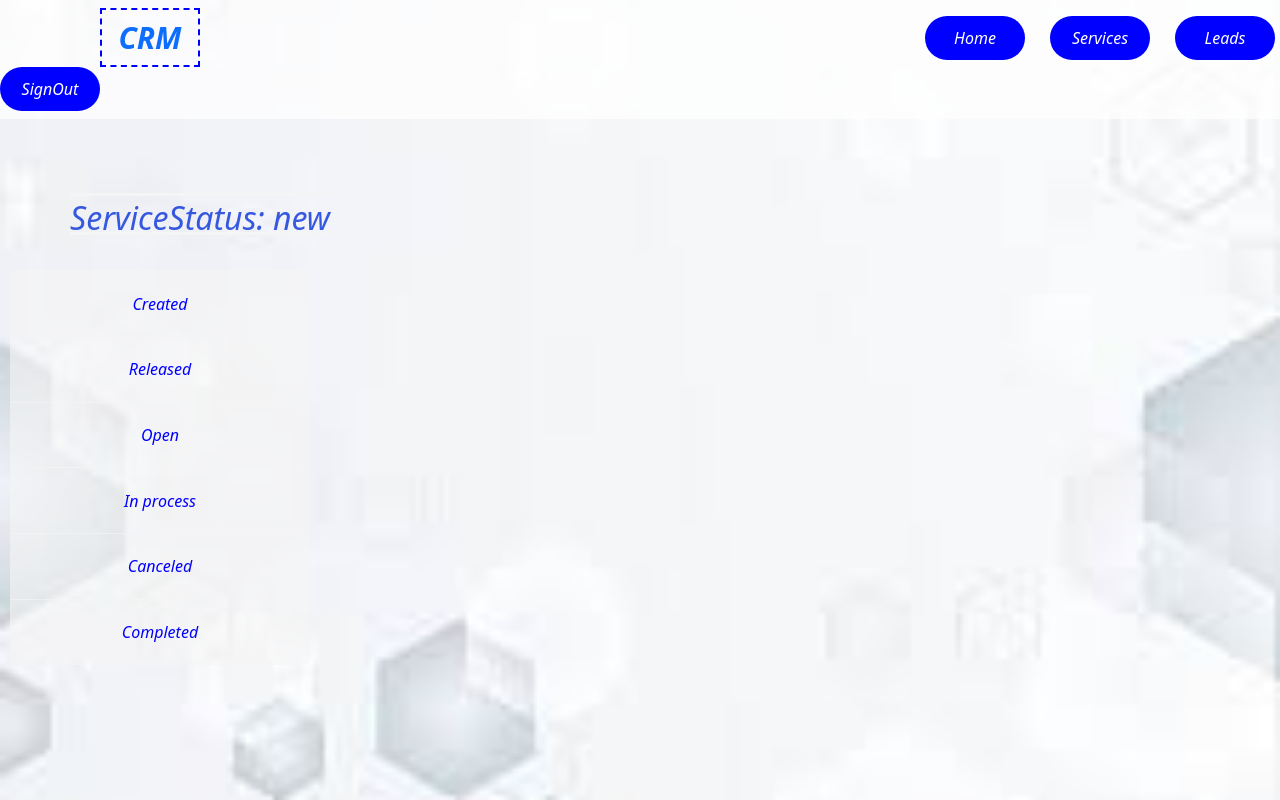
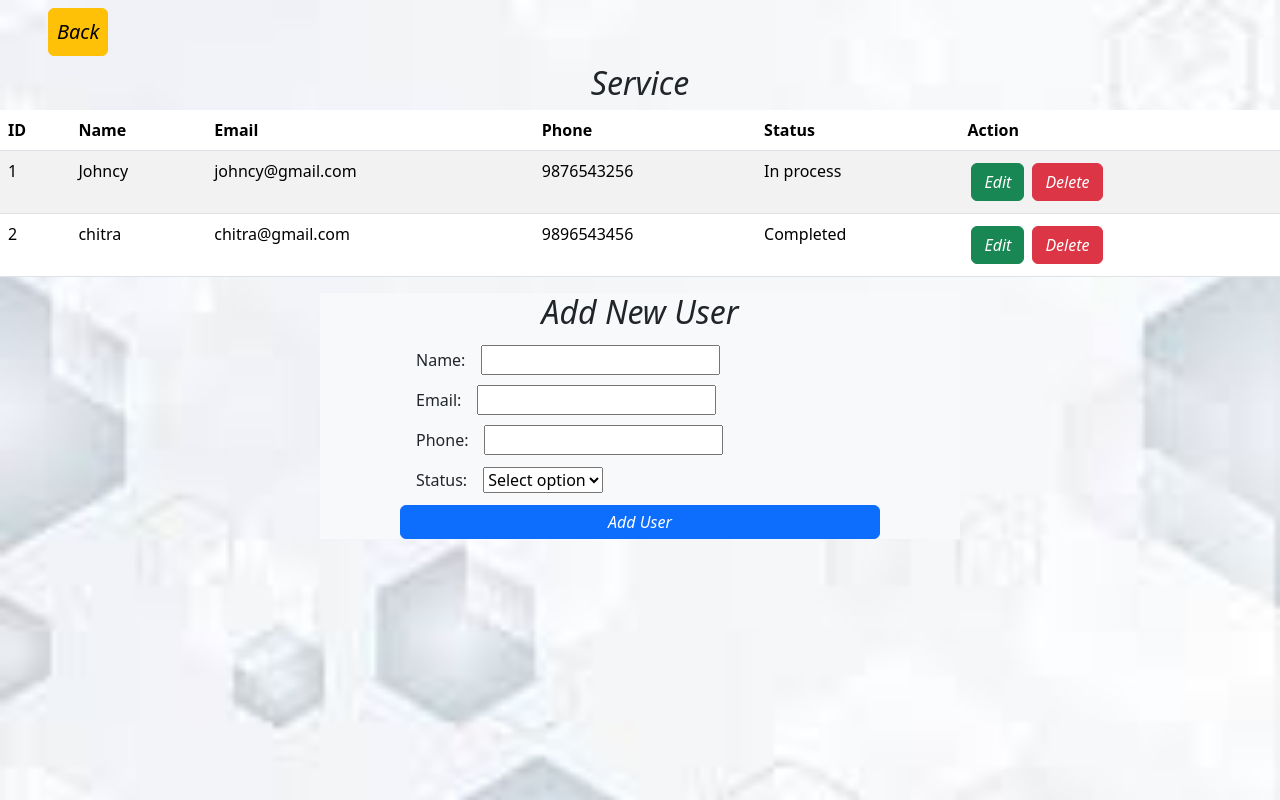
Before and after one commit to bhavanilakshmi23/auth-frontend, a React (Create React App) app: page /service in a window 1280 px wide. Built offline with nearby package versions, Linux system fonts and the light colour scheme.

Commit message:
Update Service.js

```diff
--- a/src/components/Service.js
+++ b/src/components/Service.js
@@ -1,26 +1,184 @@
 import React, { useState } from 'react';
-import Navbar from "./Navbar";
+import { Link } from 'react-router-dom'
 
 const Service = () => {
-  const [serviceStatus, setServiceStatus] = useState('new');
+  const initialUsers = [
+    { id: 1, name: 'Johncy', email: 'johncy@gmail.com', phone: '9876543256', Status: 'In process' },
+    { id: 2, name: 'chitra', email: 'chitra@gmail.com', phone: '9896543456', Status: 'Completed' },
+  ];
 
-  const handleStatusChange = (newStatus) => {
-    setServiceStatus(newStatus);
+  const options = ['Created', 'Realeased', 'Open','Canceld','In process','Completed'];
+
+  const [users, setUsers] = useState(initialUsers);
+  const [editingUser, setEditingUser] = useState(null);
+  const [newUser, setNewUser] = useState({ name: '', email: '', phone: '', Status: '' });
+
+  const handleEdit = (id) => {
+    const userToEdit = users.find((user) => user.id === id);
+    setEditingUser(userToEdit);
+  };
+
+  const handleSave = () => {
+    setUsers((prevUsers) =>
+      prevUsers.map((user) =>
+        user.id === editingUser.id ? editingUser : user
+      )
+    );
+    setEditingUser(null);
+  };
+
+  const handleCancel = () => {
+    setEditingUser(null);
+  };
+
+  const handleInputChange = (e, isEditing = false) => {
+    const targetUser = isEditing ? editingUser : newUser;
+    const updatedUser = {
+      ...targetUser,
+      [e.target.name]: e.target.value,
+    };
+
+    if (isEditing) {
+      setEditingUser(updatedUser);
+    } else {
+      setNewUser(updatedUser);
+    }
+  };
+
+  const handleAdd = () => {
+    const newUserWithId = {
+      ...newUser,
+      id: users.length + 1,
+    };
+
+    setUsers([...users, newUserWithId]);
+    setNewUser({ name: '', email: '', phone: '', Status: '' });
+  };
+
+  const handleDelete = (id) => {
+    setUsers(users.filter((user) => user.id !== id));
   };
 
   return (
-      <div>
-          <Navbar/>
-      <h2 className='head'>ServiceStatus: {serviceStatus}</h2>
-<div class="btn-group-vertical" role="group" aria-label="Basic example">
-      <button onClick={() => handleStatusChange('Created')} className="btn btn-primary">Created</button>
-      <button onClick={() => handleStatusChange('Released')} className="btn btn-primary">Released</button>
-      <button onClick={() => handleStatusChange('Open')} className="btn btn-primary">Open</button>
-      <button onClick={() => handleStatusChange('In process')} className="btn btn-primary">In process</button>
-      <button onClick={() => handleStatusChange('Canceled')} className="btn btn-primary">Canceled</button>
-      <button onClick={() => handleStatusChange('Completed')} className="btn btn-primary">Completed</button>
-</div>
-    </div>
+    <>
+     <Link to="/home" className="btn btn-warning w-auto  fs-5 p-2 fw-normal my-2 mx-5 text-center">Back</Link>
+    <div className='d-flex flex-column bg-whitesmoke align-items-center m-50 p-20'>
+      <h2 className='fst-italic'>Service</h2>
+      <table className='table table-striped'>
+        <thead>
+          <tr>
+            <th>ID</th>
+            <th>Name</th>
+            <th>Email</th>
+            <th>Phone</th>
+            <th>Status</th>
+            <th>Action</th>
+          </tr>
+        </thead>
+        <tbody>
+          {users.map((user) => (
+            <tr key={user.id}>
+              <td>{user.id}</td>
+              <td>
+                {editingUser && editingUser.id === user.id ? (
+                  <input
+                    type="text"
+                    name="name"
+                    value={editingUser.name}
+                    onChange={(e) => handleInputChange(e, true)}
+                  />
+                ) : (
+                  user.name
+                )}
+              </td>
+              <td>
+                {editingUser && editingUser.id === user.id ? (
+                  <input
+                    type="text"
+                    name="email"
+                    value={editingUser.email}
+                    onChange={(e) => handleInputChange(e, true)}
+                  />
+                ) : (
+                  user.email
+                )}
+              </td>
+              <td>
+                {editingUser && editingUser.id === user.id ? (
+                  <input
+                    type="text"
+                    name="phone"
+                    value={editingUser.phone}
+                    onChange={(e) => handleInputChange(e, true)}
+                  />
+                ) : (
+                  user.phone
+                )}
+              </td>
+              <td>
+                {editingUser && editingUser.id === user.id ? (
+                  <select
+                    name="Status"
+                    value={editingUser.Status}
+                    onChange={(e) => handleInputChange(e, true)}
+                  >
+                    {options.map((option) => (
+                      <option key={option} value={option}>
+                        {option}
+                      </option>
+                    ))}
+                  </select>
+                ) : (
+                  user.Status
+                )}
+              </td>
+              <td>
+                {editingUser && editingUser.id === user.id ? (
+                  <>
+                    <button onClick={handleSave} className=' btn btn-success'>Save</button>
+                    <button onClick={handleCancel} className='btn btn-danger' >Cancel</button>
+                  </>
+                ) : (
+                  <>
+                    <button onClick={() => handleEdit(user.id)} className=' btn btn-success p-8 m-1'>Edit</button>
+                    <button onClick={() => handleDelete(user.id)} className='btn btn-danger p-8 m-1'>Delete</button>
+                  </>
+                )}
+              </td>
+            </tr>
+          ))}
+        </tbody>
+      </table>
+
+      <div className='d-flex flex-column  my-7 p-10 w-50 h-75 bg-light '>
+      <h2 className='text-center fst-italic'>Add New User</h2>
+      <div className='mx-auto p-10 w-75'>
+        <label className='mx-3 my-2'>Name:</label>
+        <input type="text" name="name" value={newUser.name} onChange={(e) => handleInputChange(e)} />
+      </div>
+      <div className='mx-auto p-10 w-75'>
+        <label className='mx-3 my-2'>Email:</label>
+        <input type="text" name="email" value={newUser.email} onChange={(e) => handleInputChange(e)} />
+      </div>
+      <div className='mx-auto p-10 w-75'>
+        <label className='mx-3 my-2'>Phone:</label>
+        <input type="text" name="phone" value={newUser.phone} onChange={(e) => handleInputChange(e)} />
+      </div>
+      <div className='mx-auto p-10 w-75'>
+        <label className='mx-3 my-2'>Status:</label>
+        <select name="Status" value={newUser.Status} onChange={(e) => handleInputChange(e)}>
+          <option value="">Select option</option>
+          {options.map((option) => (
+            <option key={option} value={option}>
+              {option}
+            </option>
+          ))}
+        </select>
+      </div>
+      <button onClick={handleAdd} className='btn btn-primary p-1 w-75 mx-auto'>Add User</button>
+      </div>
+      </div>
+      </>
   );
 };
 
```
